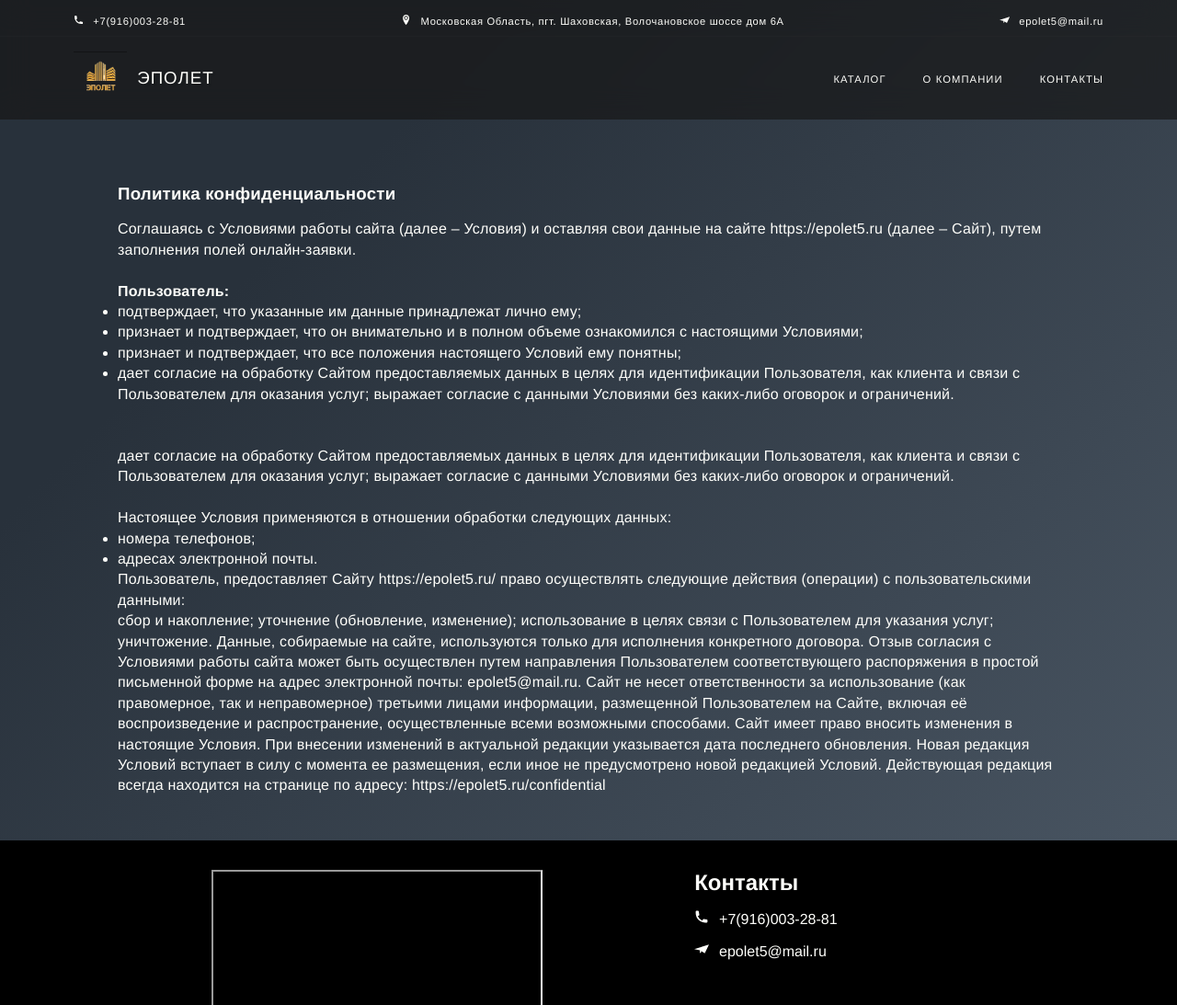
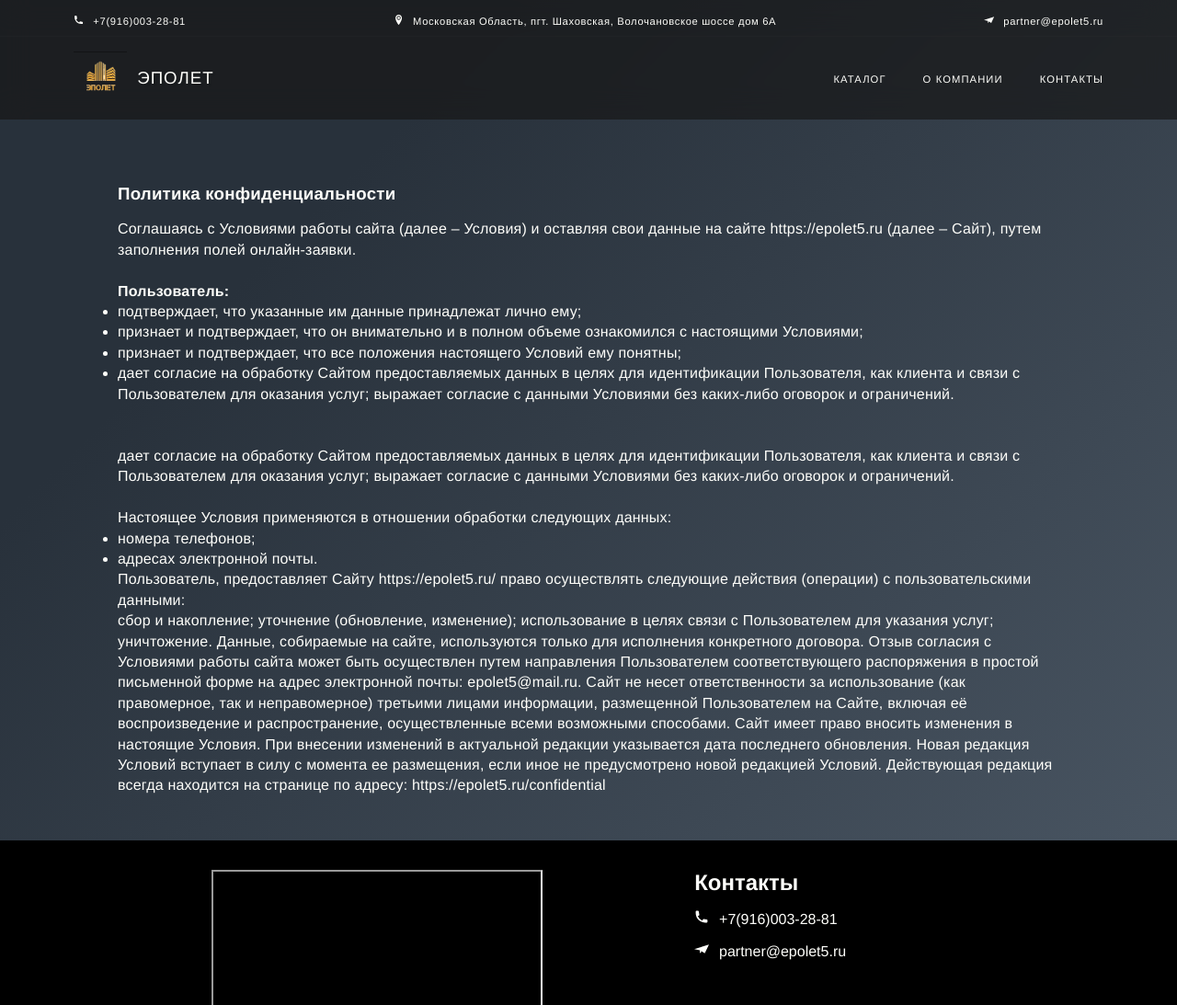
Before and after one commit to amakatee/epolet, a Next.js app: page /confidential in a window 1280 px wide. Shown: the top 1093 px of the page at 92% size. Built offline with nearby package versions, Linux system fonts and the light colour scheme.

Commit message:
email change

```diff
--- a/components/Footer.jsx
+++ b/components/Footer.jsx
@@ -26,7 +26,7 @@ const Footer = () => {
         <p> <HiPhone /> <span className='left-padding'> +7(916)003-28-81</span>  </p>
         {/* <Link href='https://goo.gl/maps/koZqKMwKgouDyT6T7'><a target='_blank'> <p className='border-bottom'> <ImLocation2 /> <span className='left-padding'>Московская Область, пгт. Шаховская, Волочановское шоссе дом 6А </span></p></a></Link> */}
 
-        <p> <SiMinutemailer /> <span className='left-padding'>epolet5@mail.ru</span></p>
+        <p> <SiMinutemailer /> <span className='left-padding'>partner@epolet5.ru</span></p>
 
 
 
--- a/components/Layout.jsx
+++ b/components/Layout.jsx
@@ -10,6 +10,7 @@ const Layout = ({children}) => {
         <title>Изделия из ППУ - Эполет</title>
         <meta name="description" content="Компания Эполет специализируется на производстве изделий из мягкого, жесткого и интегрального пенополиуретана."/>
         <meta propery="og:title" content='Заливка эластичного, жесткого, интегрального пенополиуретана - Эполет'></meta>
+        <meta name="keywords" content="Интегральный ппу Жесткий ппу Пена для матраса купить Поролон с памятью Лист для фрезеровки Подлокотники для офисных кресел Подлокотники для игровых кресел Подлокотник из ппу Автокресло из ппу Эластичный ппу Форма для ппу Кресло из ппу" />
         <meta name="google-site-verification" content="ekJjGt66RkVIPuD-EczHFZfWUKB9o2Zll69H7F4nIrg" />
         <link rel="icon" href="/ep.png" />
       </Head>
--- a/components/Navbar.jsx
+++ b/components/Navbar.jsx
@@ -26,7 +26,7 @@ const Navbar = () => {
       <div className='nav-contact flex'>
         <p> <HiPhone /> <span className='left-padding'> +7(916)003-28-81</span>  </p>
         <p> <ImLocation2 /> <span className='left-padding'>Московская Область, пгт. Шаховская, Волочановское шоссе дом 6А </span></p>
-        <p> <SiMinutemailer /> <span className='left-padding'>epolet5@mail.ru</span></p>
+        <p> <SiMinutemailer /> <span className='left-padding'>partner@epolet5.ru</span></p>
       </div>
 
        <div className='nav-main-cont flex'>
--- a/package.json
+++ b/package.json
@@ -20,6 +20,7 @@
     "framer-motion": "^6.3.3",
     "next": "12.1.5",
     "next-sanity-image": "^3.2.1",
+    "nextjs-sitemap-generator": "^1.3.1",
     "nodemailer": "^6.7.3",
     "pdfjs-dist": "^2.13.216",
     "react": "18.1.0",
--- a/pages/product/[slug].js
+++ b/pages/product/[slug].js
@@ -44,7 +44,7 @@ const {image, name, details, slug} = product
       <Head>
         <title> {name} - Эполет</title>
         <meta name='description' content={details}></meta>
-        <meta property='og:title' content={`${name} - Эполет`}></meta>
+        <meta property='og:title' content={`${name} ППУ - Эполет`}></meta>
       </Head>
 
       <div className='product-cart '>
--- /dev/null
+++ b/scripts/generate-sitemap.js
@@ -0,0 +1,2 @@
+const sitemap = require('nextjs-sitemap-generator')
+const path = require('path')
```
Also changed, not shown: 1 other file (tests, documents, lock files or other folders).
